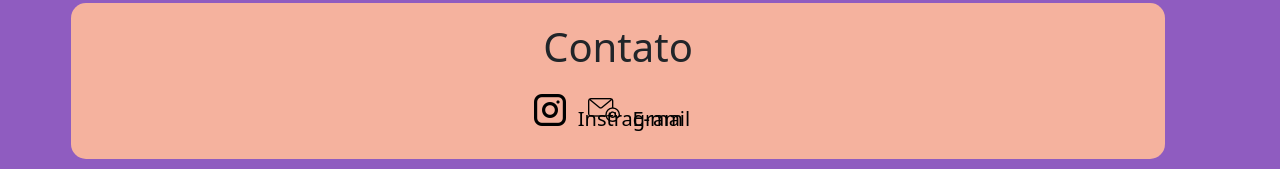
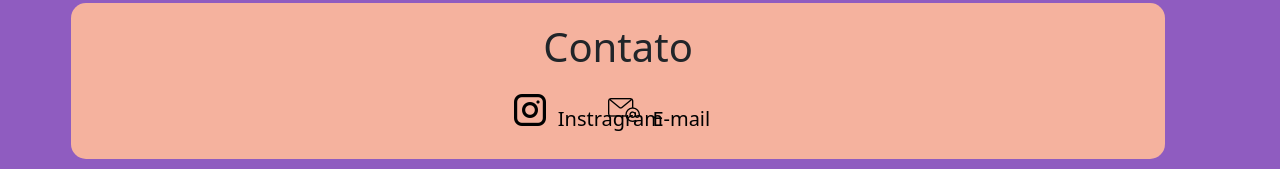
Before and after one commit to ips97/modelo-cliente1, a plain HTML site: page index.html in a window 1280 px wide. Shown: the part 1624-1793 px from the top of the page. Drawn offline with nearby package versions, Linux system fonts and the light colour scheme.

Commit message:
Update style.css

```diff
--- a/style.css
+++ b/style.css
@@ -103,10 +103,10 @@ main{
     list-style: url("imagens/instagram.png");
     float: left;
     position: absolute;
-    margin-left: 470px;
+    margin-left: 450px;
 }
 #email{
     list-style: url("imagens/open.png");
-    margin-right: 470px;
+    margin-right: 450px;
     float: right;
 }
```
